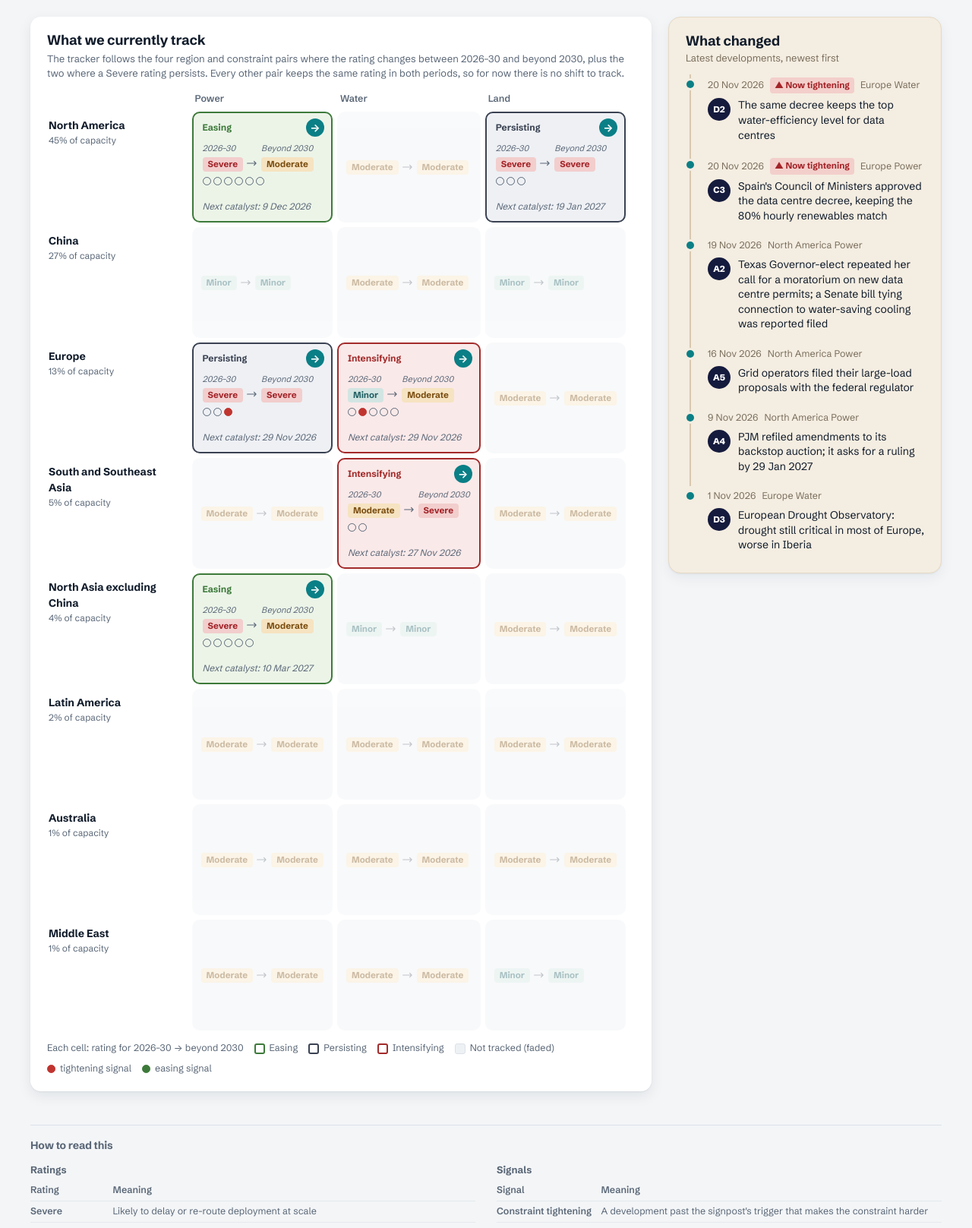
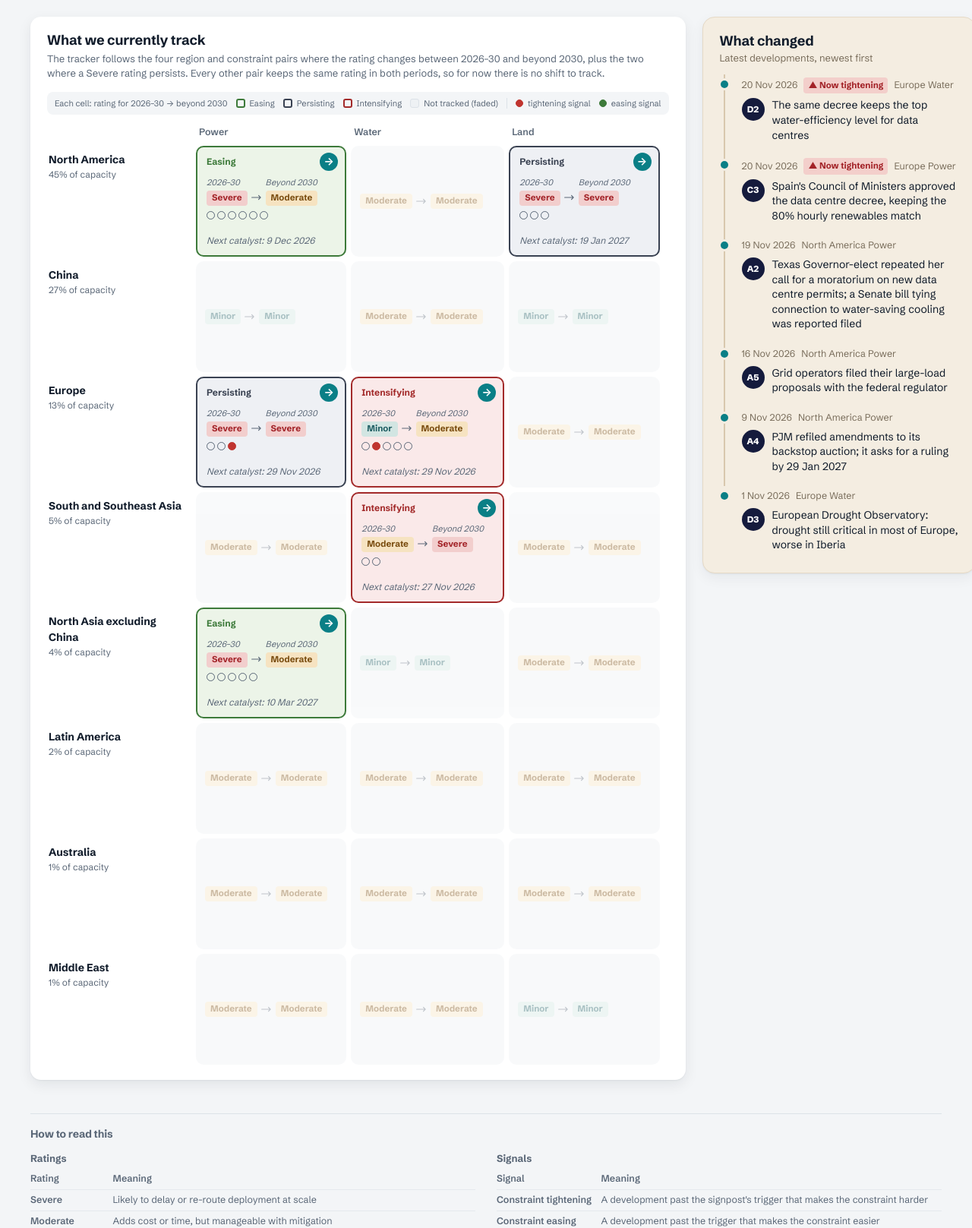
Before and after one commit to dc-signpost-tracker/dc-signpost-tracker.github.io, a plain HTML site: page index.html in a window 1280 px wide. Shown: the part 340-1957 px from the top of the page at 76% size. Drawn offline with Linux system fonts and the light colour scheme.

Commit message:
Landing page: grid legend moved above the grid, on one line in smaller type
Co-Authored-By: Claude Opus 5.5 <noreply@anthropic.com>
Claude-Session: https://claude.ai/code/session_01CRLK5iwjDY7fmF5PHjUZsh

```diff
--- a/index.html
+++ b/index.html
@@ -310,10 +310,11 @@ footer{margin-top:40px;color:var(--muted);font-size:13px;max-width:70ch}
 .cell .meta2 .sqs{display:inline-flex;gap:3px}
 .cell .meta2 .sq{width:11px;height:11px;border-radius:2px}
 .cell .open{font-size:12px;font-weight:700;color:var(--accent)}
-.cg-key{display:grid;gap:8px;font-size:12.5px;color:var(--muted);margin-top:14px}
-.cg-key>div{display:flex;flex-wrap:nowrap;gap:6px 14px;white-space:nowrap}
+.cg-key{display:flex;flex-wrap:nowrap;align-items:center;gap:0 11px;white-space:nowrap;font-size:11px;color:var(--muted);margin:2px 0 14px;padding:7px 10px;background:var(--bg);border-radius:8px}
+.cg-key .sep{width:1px;height:14px;background:var(--rule)}
+.cg-key i.sq{width:10px!important;height:10px!important}
 .cg-key span{display:inline-flex;align-items:center;gap:6px}
-.cg-key i{width:14px;height:14px;border-radius:3px;display:inline-block;box-sizing:border-box}
+.cg-key i{width:12px;height:12px;border-radius:3px;display:inline-block;box-sizing:border-box}
 /* changes */
 .chg{list-style:none;margin:0;padding:0}
 .chg li{padding:11px 0;border-top:1px solid var(--rule)}
@@ -642,8 +643,7 @@ function coverageGrid(){
   return `<table class="cg"><tr><th></th><th>Power</th><th>Water</th><th>Land</th></tr>${rows}</table>`;
 }
 function coverageKey(){
-  return `<div class="cg-key"><div><span>Each cell: rating for 2026–30 → beyond 2030</span><span><i style="border:2px solid var(--ease)"></i>Easing</span><span><i style="border:2px solid var(--pers)"></i>Persisting</span><span><i style="border:2px solid var(--int)"></i>Intensifying</span><span><i style="background:var(--none-bg);border:1px solid var(--rule)"></i>Not tracked (faded)</span></div>
-    <div><span><i class="sq tightening" style="width:11px;height:11px"></i>tightening signal</span><span><i class="sq easing" style="width:11px;height:11px"></i>easing signal</span></div></div>`;
+  return `<div class="cg-key"><span>Each cell: rating for 2026–30 → beyond 2030</span><span><i style="border:2px solid var(--ease)"></i>Easing</span><span><i style="border:2px solid var(--pers)"></i>Persisting</span><span><i style="border:2px solid var(--int)"></i>Intensifying</span><span><i style="background:var(--none-bg);border:1px solid var(--rule)"></i>Not tracked (faded)</span><span class="sep" aria-hidden="true"></span><span><i class="sq tightening"></i>tightening signal</span><span><i class="sq easing"></i>easing signal</span></div>`;
 }
 function changes(){
   const items = [];
@@ -656,7 +656,7 @@ function changes(){
 }
 function renderHome(){
   const chg = `<aside class="chg-panel"><h2>What changed</h2><p class="hint">Latest developments, newest first</p>${changes()}</aside>`;
-  const main = `<div class="panel-card"><h2>What we currently track</h2><p class="hint">${esc(META.coverage_note || "")}</p>${coverageGrid()}${coverageKey()}</div>${chg}`;
+  const main = `<div class="panel-card"><h2>What we currently track</h2><p class="hint">${esc(META.coverage_note || "")}</p>${coverageKey()}${coverageGrid()}</div>${chg}`;
   el("home").innerHTML = `<div class="home-grid">${main}</div>`;
 }
 el("home").addEventListener("click", ev => { const b = ev.target.closest("[data-call]"); if (b) openCall(b.dataset.call, b.dataset.sp); });
```
Also changed, not shown: 1 other file.
